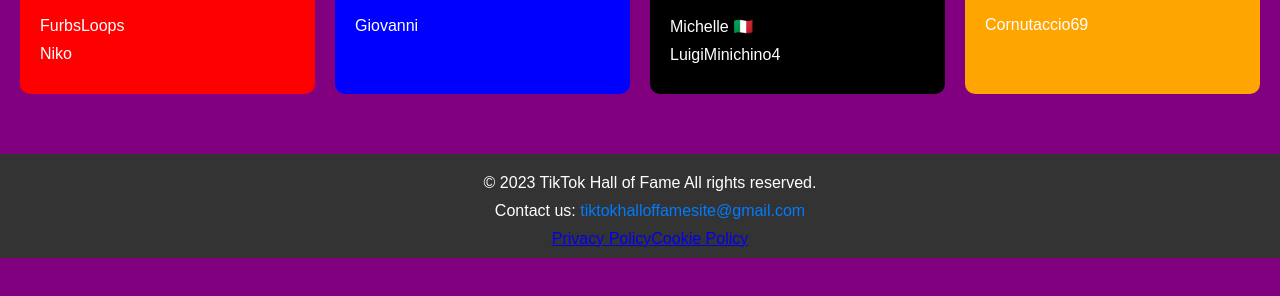
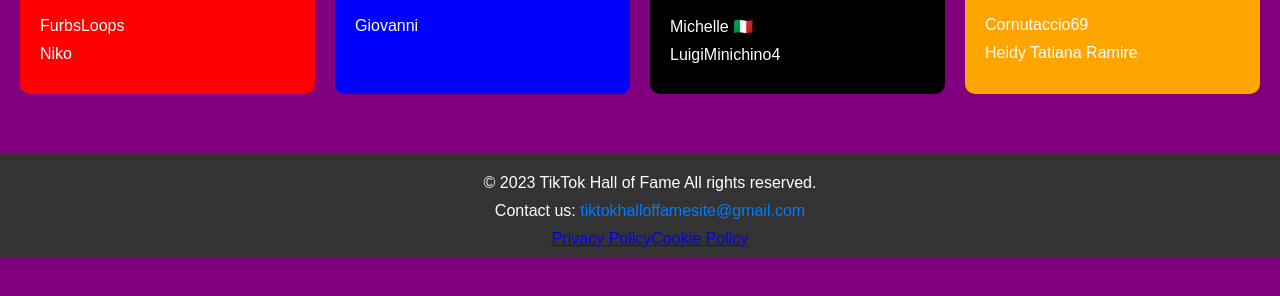
Before and after one commit to furbsloops/tiktokhalloffame, a plain HTML site: page index.html in a window 1280 px wide. Shown: the part 430-726 px from the top of the page. Drawn offline with Linux system fonts and the light colour scheme.

Commit message:
commitr77

```diff
--- a/index.html
+++ b/index.html
@@ -52,7 +52,7 @@
         <h2>Atomico</h2>
         <ul>
           <li>Cornutaccio69</li>
-          <li></li>
+          <li>Heidy Tatiana Ramire</li>
           <li></li>
           <!-- Aggiungi altri nomi qui -->
         </ul>
```
Also changed, not shown: 1 other file.
